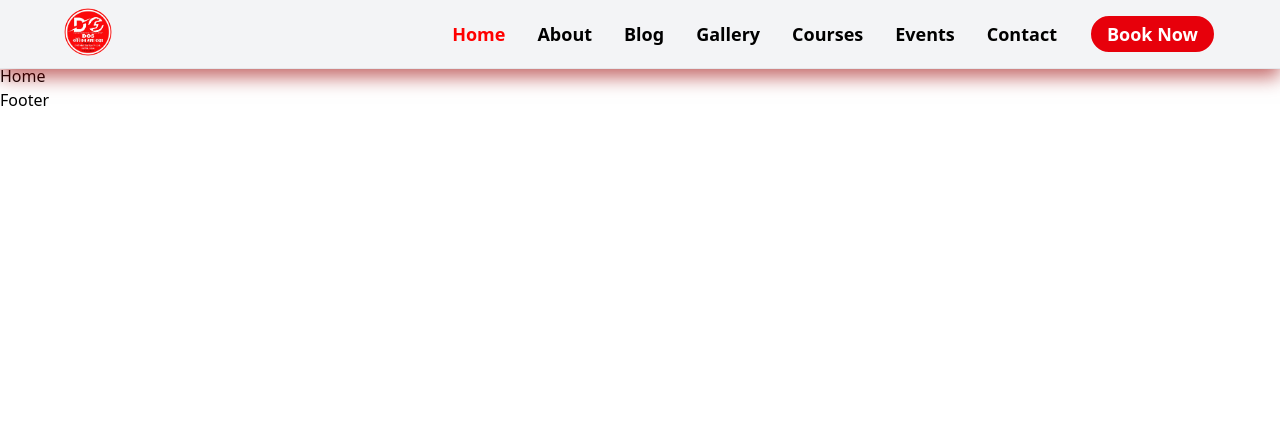
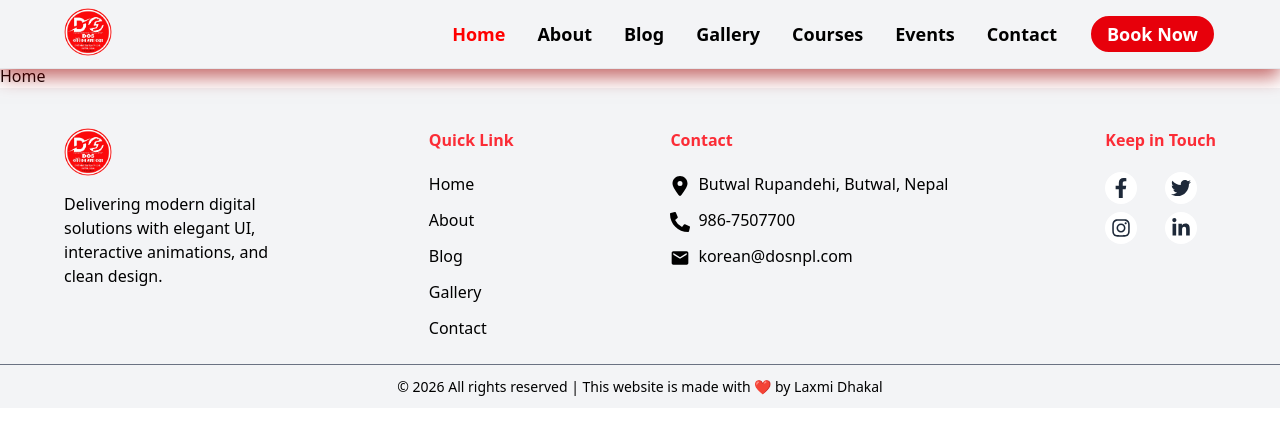
Before and after one commit to Laxmidkl/DOSProject, a React (Vite) app in the folder Frontend/: page / in a window 1280 px wide. Shown: the top 434 px of the page. Built offline with nearby package versions, Linux system fonts and the light colour scheme.

Commit message:
add Footer component with contact and social links

```diff
--- a/Frontend/package.json
+++ b/Frontend/package.json
@@ -14,6 +14,7 @@
     "framer-motion": "^12.23.26",
     "react": "^19.2.0",
     "react-dom": "^19.2.0",
+    "react-icons": "^5.5.0",
     "react-router-dom": "^7.11.0",
     "tailwindcss": "^4.1.18"
   },
--- a/Frontend/src/components/footer/Footer.jsx
+++ b/Frontend/src/components/footer/Footer.jsx
@@ -1,9 +1,132 @@
-import React from 'react'
+import React from "react";
+import img2 from "../../assets/Img2.jpg";
+import Logo from "../../assets/logo.jpg";
+import { Link } from "react-router-dom";
+import { FaLocationDot } from "react-icons/fa6";
+import { FaPhoneAlt } from "react-icons/fa";
+import { MdEmail } from "react-icons/md";
+import {
+  FaFacebookF,
+  FaTwitter,
+  FaInstagram,
+  FaLinkedinIn,
+} from "react-icons/fa";
+import { path } from "framer-motion/client";
 
 const Footer = () => {
+  const footerContact = [
+    {
+      icon: <FaLocationDot  />,
+      name: " Butwal Rupandehi, Butwal, Nepal ",
+    },
+
+    {
+      icon: <FaPhoneAlt />,
+      name: " 986-7507700 ",
+    },
+
+    {
+      icon: <MdEmail />,
+      name: " korean@dosnpl.com ",
+    },
+  ];
+
+  const socialLinks = [
+    { name: "Facebook", icon: <FaFacebookF />, url: "https://facebook.com" },
+    { name: "Twitter", icon: <FaTwitter />, url: "https://twitter.com" },
+    { name: "Instagram", icon: <FaInstagram />, url: "https://instagram.com" },
+    { name: "LinkedIn", icon: <FaLinkedinIn />, url: "https://linkedin.com" },
+  ];
+
+  const links = [
+    { name: "Home", path: "./" },
+    { name: "About", path: "./about" },
+    { name: "Blog", path: "./blog" },
+    { name: "Gallery", path: "./gallery" },
+    { name: "Contact", path: "./contact" },
+  ]
+  const scrollToTop = () => {
+    window.scrollTo({ top: 0, behavior: "smooth" });
+  };
   return (
-    <div>Footer</div>
-  )
-}
+    <footer className="relative bg-gray-100 text-black  w-full h-80 bottom-0">
 
-export default Footer
+
+      {/* Footer Content (Optional) */}
+      <div className=" relative z-20 ">
+      <div className=" flex   justify-between mx-16 h-full">
+        <div className=" mt-10 ">
+          <img src={Logo} alt="" className=" h-12 w-12 rounded-full" />
+          <p className=" w-52 mt-4 ">
+            Delivering modern digital solutions with elegant UI, interactive
+            animations, and clean design.
+          </p>
+        </div>
+
+        <div className=" mt-10">
+          <p className=" font-semibold  mb-5 text-red-500"> Quick Link</p>
+          <nav className=" flex flex-col gap-3">
+            {
+              links.map((link) =>(
+            <Link
+            key={link.name}
+             to={link.path}
+             onClick={scrollToTop}
+              className="  hover:text-red-500">
+              {link.name}
+            </Link>
+
+              ))
+            }
+          </nav>
+        </div>
+
+        <div className=" mt-10">
+          <p className="font-semibold mb-5 text-red-500">Contact</p>
+          <div>
+            {footerContact.map((con, index) => (
+              <div key={index} className=" flex mt-3  gap-2">
+                <h1 className=" relative top-1 text-xl"> {con.icon}</h1>
+                <p> {con.name}</p>
+              </div>
+            ))}
+          </div>
+        </div>
+
+        <div className=" mt-10">
+          <p className="font-semibold  mb-5 text-red-500">Keep in Touch</p>
+          <div className="grid grid-cols-2 gap-2">
+            {socialLinks.map((link) => (
+              <a
+                key={link.name}
+                href={link.url}
+                target="_blank"
+                rel=""
+                className="flex items-center justify-center h-8 w-8 rounded-full bg-white text-gray-800 hover:bg-red-500 hover:text-white transition-colors text-xl"
+                title={link.name}
+              >
+                {link.icon}
+              </a>
+            ))}
+          </div>
+        </div>
+
+      </div>
+
+        {/* Bottom content: Horizontal line & copyright */}
+  <div className=" mt-6 ">
+    <hr className="border-gray-500 w-full mb-3" />
+    <p className="text-sm text-center mb-9">
+      &#169; {new Date().getFullYear()} All rights reserved | This website is made with ❤️ by Laxmi Dhakal
+    </p>
+  </div>
+
+      </div>
+
+    </footer>
+
+
+  );
+};
+
+export default Footer;
```
Also changed, not shown: 1 other file (tests, documents, lock files or other folders).
